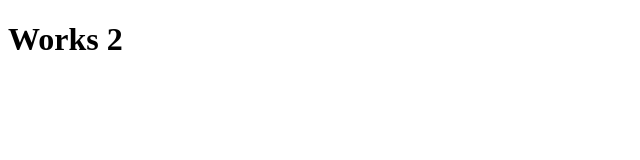
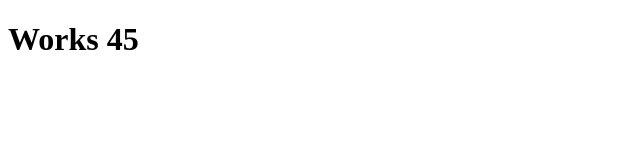
Before and after one commit to molnaristvan95/desktest, a plain HTML site: page index.html in a window 1280 px wide. Shown: the full height of the page, 0-640 px from the left. Drawn offline with Linux system fonts and the light colour scheme.

Commit message:
Update index.html

```diff
--- a/index.html
+++ b/index.html
@@ -3,6 +3,6 @@
 <head>
 </head>
 <body>
-<h1>Works 2</h1>
+<h1>Works 45</h1>
 </body>
 </html>
```
